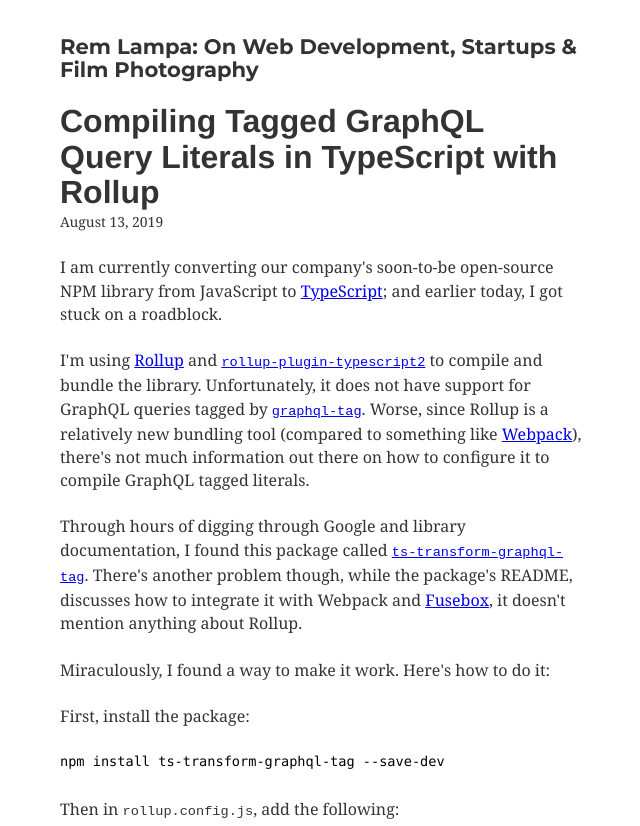
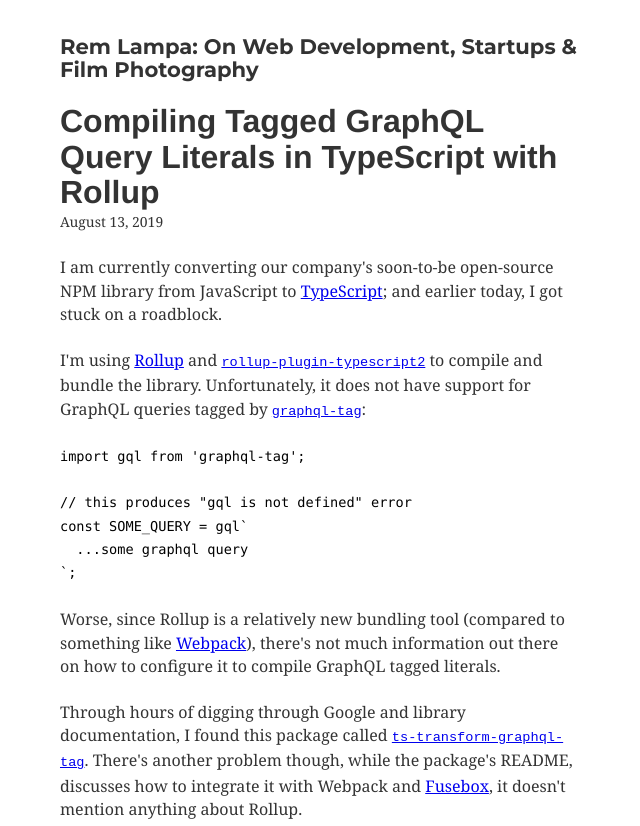
Before and after one commit to RemLampa/remlampa.com, a Gatsby site: page /compiling-graphql-query-literals-typescript-rollup/ in a window 1280 px wide. Shown: the top 826 px of the page, without its empty margins (319-959 px from the left). Built offline with nearby package versions, Linux system fonts and the light colour scheme; Gatsby itself is replaced by a stand-in of ours; some packages are replaced by stand-ins of ours; code samples lack their colours; what typography-theme-stern-grove would draw is missing.

Commit message:
Update recent blog post :pencil:

````diff
--- a/content/blog/compiling-graphql-query-literals-typescript-rollup/index.md
+++ b/content/blog/compiling-graphql-query-literals-typescript-rollup/index.md
@@ -9,7 +9,17 @@
 
 I'm using [Rollup](https://rollupjs.org/) and [`rollup-plugin-typescript2`](https://www.npmjs.com/package/rollup-plugin-typescript2)
 to compile and bundle the library. Unfortunately, it does not have support for
-GraphQL queries tagged by [`graphql-tag`](https://www.npmjs.com/package/graphql-tag).
+GraphQL queries tagged by [`graphql-tag`](https://www.npmjs.com/package/graphql-tag):
+
+```javascript
+import gql from 'graphql-tag';
+
+// this produces "gql is not defined" error
+const SOME_QUERY = gql`
+  ...some graphql query
+`;
+```
+
 Worse, since Rollup is a relatively new bundling tool (compared to something like
 [Webpack](https://webpack.js.org/)), there's not much information out there on how
 to configure it to compile GraphQL tagged literals.
````
